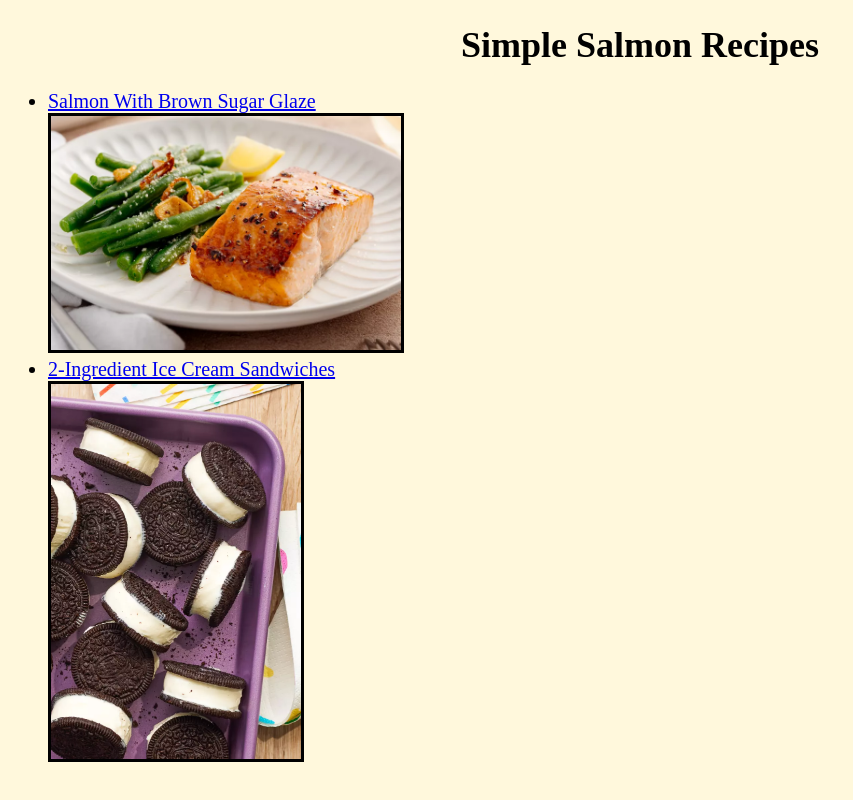
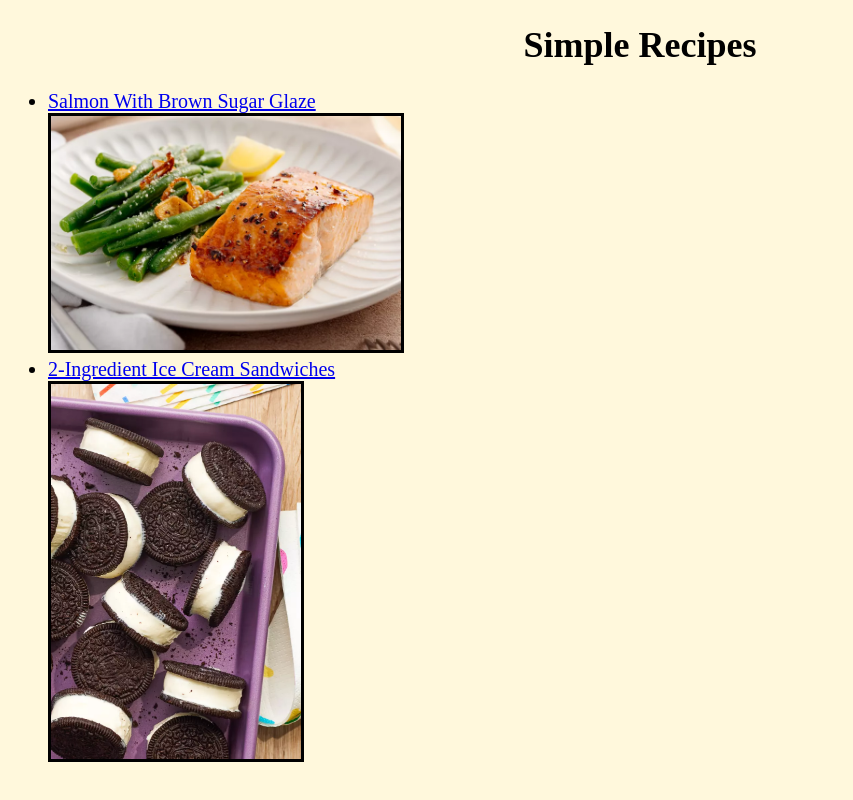
Before and after one commit to zpdh/odin-recipes, a plain HTML site: page index.html in a window 1280 px wide. Shown: the whole page, without its empty margins (0-853 px from the left). Drawn offline with Linux system fonts and the light colour scheme.

```diff
--- a/index.html
+++ b/index.html
@@ -13,7 +13,7 @@
     </style>
 </head>
 <body>
-    <h1 style="text-align: center;font-size: 36px;">Simple Salmon Recipes</h1>
+    <h1 style="text-align: center;font-size: 36px;">Simple Recipes</h1>
 
     <ul>
         <li><a href="recipeone.html">Salmon With Brown Sugar Glaze</a></li>
```
